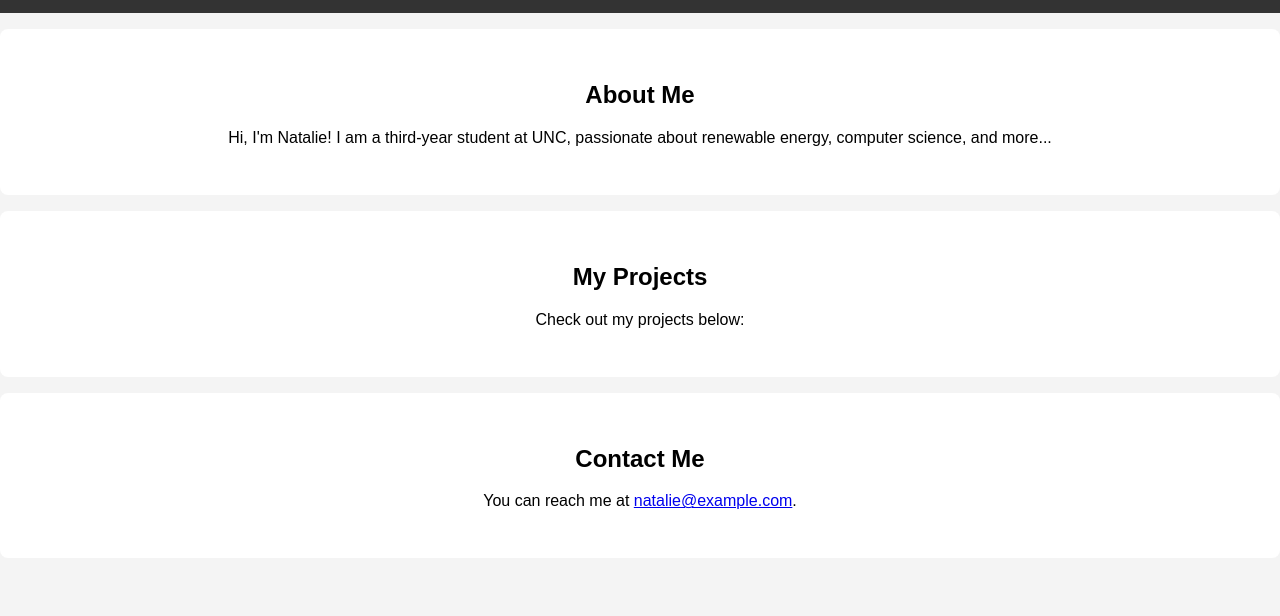
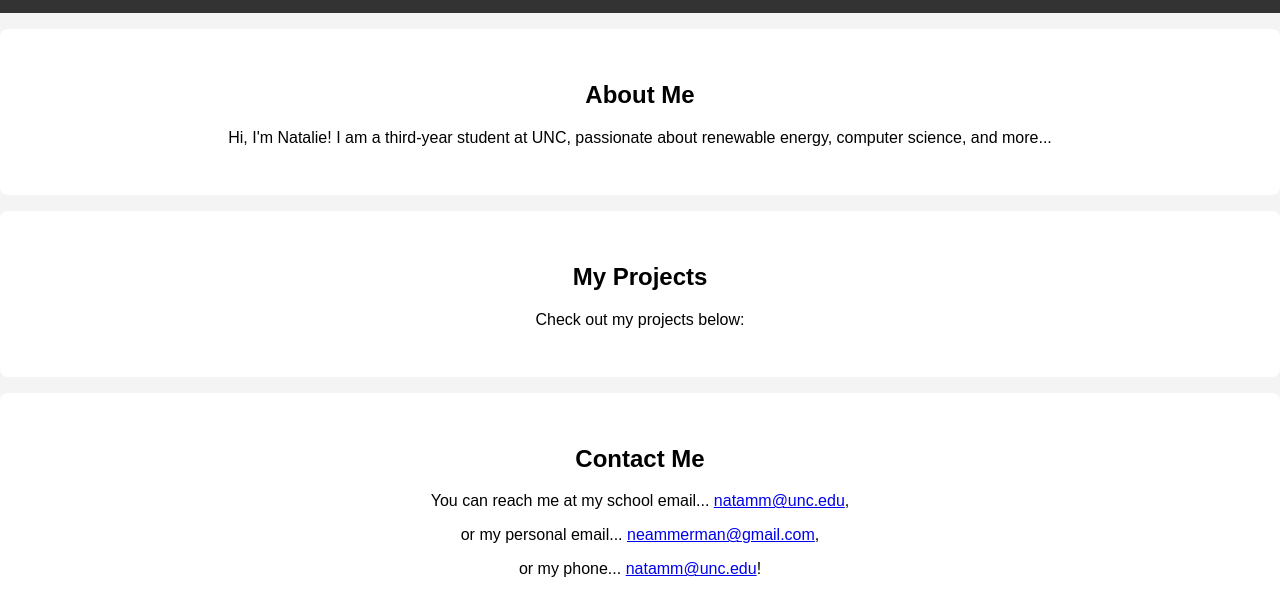
Before and after one commit to natamm4/natalieammerman.github.io, a plain HTML site: page index.html in a window 1280 px wide. Shown: the part 74-690 px from the top of the page. Drawn offline with Linux system fonts and the light colour scheme.

Commit message:
Contact info update

```diff
--- a/index.html
+++ b/index.html
@@ -29,7 +29,9 @@
     </section>
     <section id="contact">
         <h2>Contact Me</h2>
-        <p>You can reach me at <a href="mailto:natalie@example.com">natalie@example.com</a>.</p>
+        <p>You can reach me at my school email... <a href="mailto:natamm@unc.edu">natamm@unc.edu</a>,</p>
+        <p>or my personal email... <a href="mailto:neammerman@gmail.com">neammerman@gmail.com</a>,</p>
+        <p>or my phone... <a href="mailto:natamm@unc.edu">natamm@unc.edu</a>!</p>
     </section>
     <script src="app.js"></script>
 </body>
```
